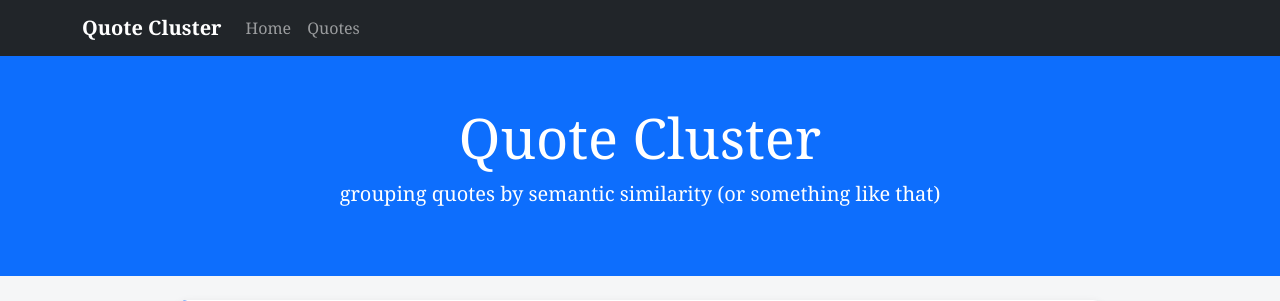
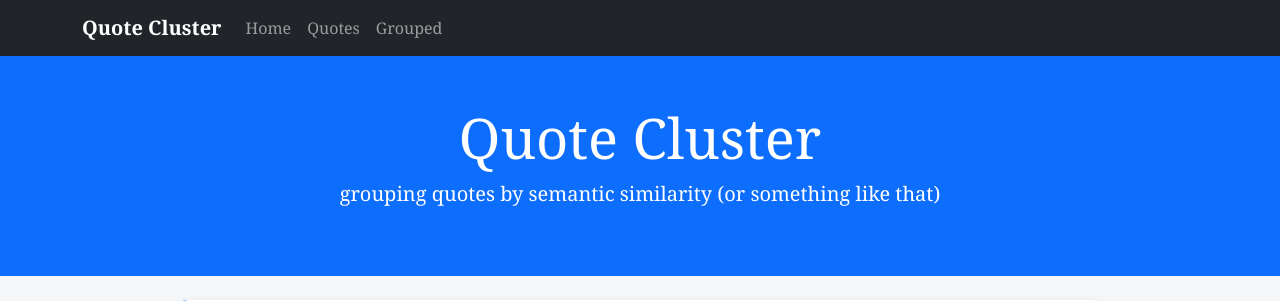
Before and after one commit to sda-p/CE2000_2627_Assessment_2017378, a Node server app: page / in a window 1280 px wide. Shown: the top 301 px of the page. Run offline with Node 20, Linux system fonts and the light colour scheme; data that the repository does not hold is empty.

Commit message:
add Grouped link to navbar on all pages

```diff
--- a/views/index.ejs
+++ b/views/index.ejs
@@ -21,6 +21,9 @@
           </li>
           <li class="nav-item">
             <a class="nav-link" href="/quotes">Quotes</a>
+          </li>
+          <li class="nav-item">
+            <a class="nav-link" href="/quotes/grouped">Grouped</a>
           </li>
         </ul>
       </div>
--- a/views/quotes.ejs
+++ b/views/quotes.ejs
@@ -21,6 +21,9 @@
           </li>
           <li class="nav-item">
             <a class="nav-link active" href="/quotes">Quotes</a>
+          </li>
+          <li class="nav-item">
+            <a class="nav-link" href="/quotes/grouped">Grouped</a>
           </li>
         </ul>
       </div>
```
